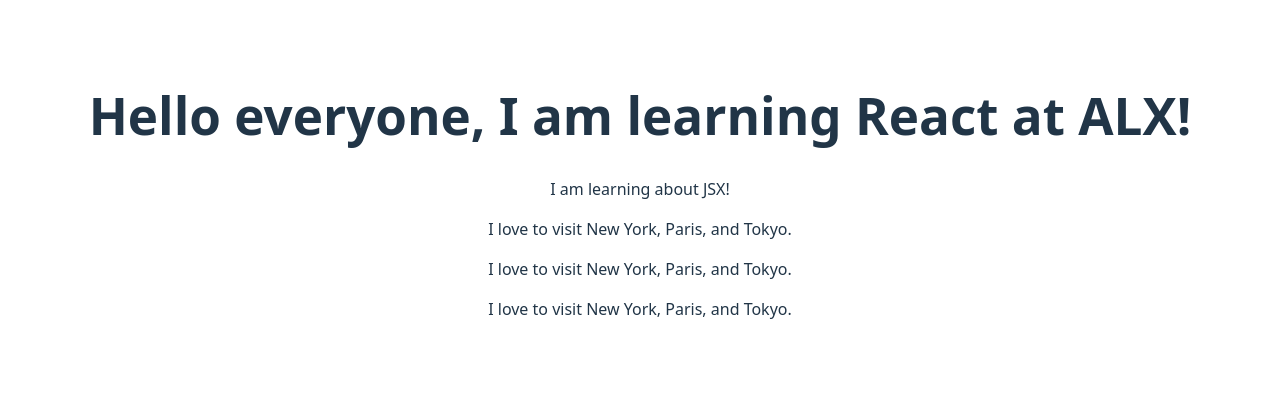
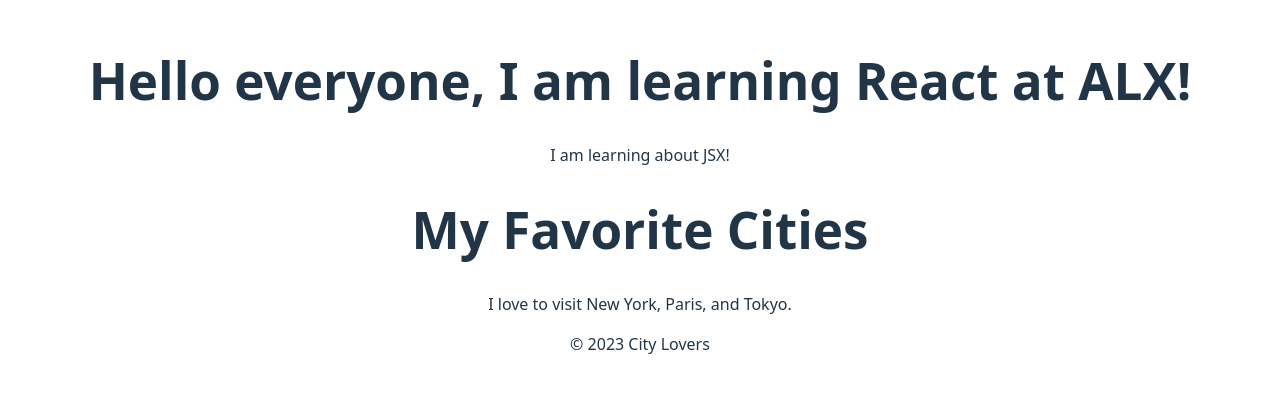
Before and after one commit to BrianGatit/alx-fe-reactjs, a React (Vite) app in the folder alx-react-app/: page / in a window 1280 px wide. Shown: the part 205-598 px from the top of the page. Built offline with nearby package versions, Linux system fonts and the light colour scheme.

Commit message:
fixing components

```diff
--- a/alx-react-app/src/components/Footer.jsx
+++ b/alx-react-app/src/components/Footer.jsx
@@ -1,10 +1,9 @@
-function MainContent() {
+function Footer() {
   return (
-
-    <main>
-      <p>I love to visit New York, Paris, and Tokyo.</p>
-    </main>
-
+    <footer>
+      <p>© 2023 City Lovers</p>
+    </footer>
   );
 }
-export default MainContent;
+
+export default Footer;
--- a/alx-react-app/src/components/Header.jsx
+++ b/alx-react-app/src/components/Header.jsx
@@ -1,14 +1,14 @@
 
-function MainContent() {
+function Header() {
   return (
 
-    <main>
+    <header>
 
-      <p>I love to visit New York, Paris, and Tokyo.</p>
+      <h1>My Favorite Cities</h1>
 
-    </main>
+    </header>
 
   );
 }
 
-export default MainContent;
+export default Header;
```
